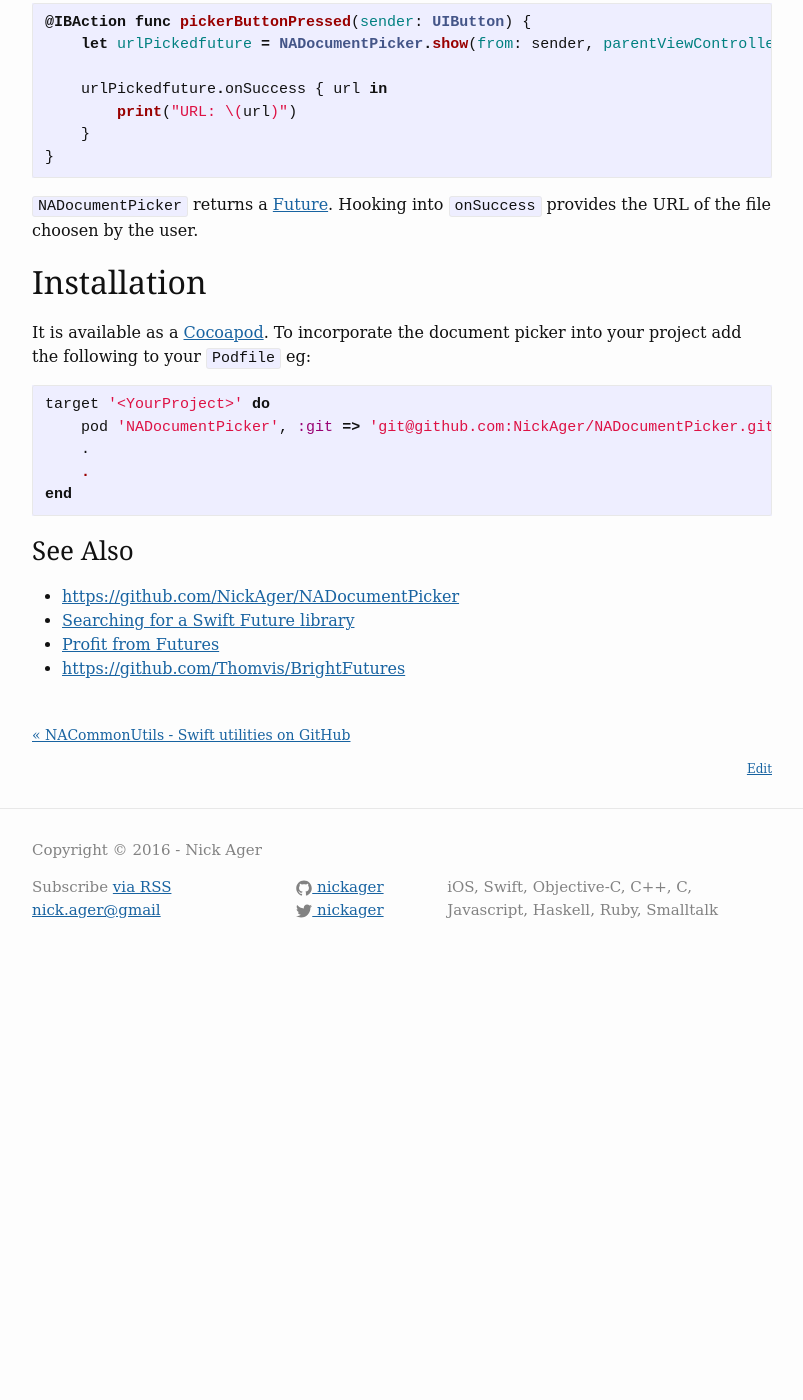
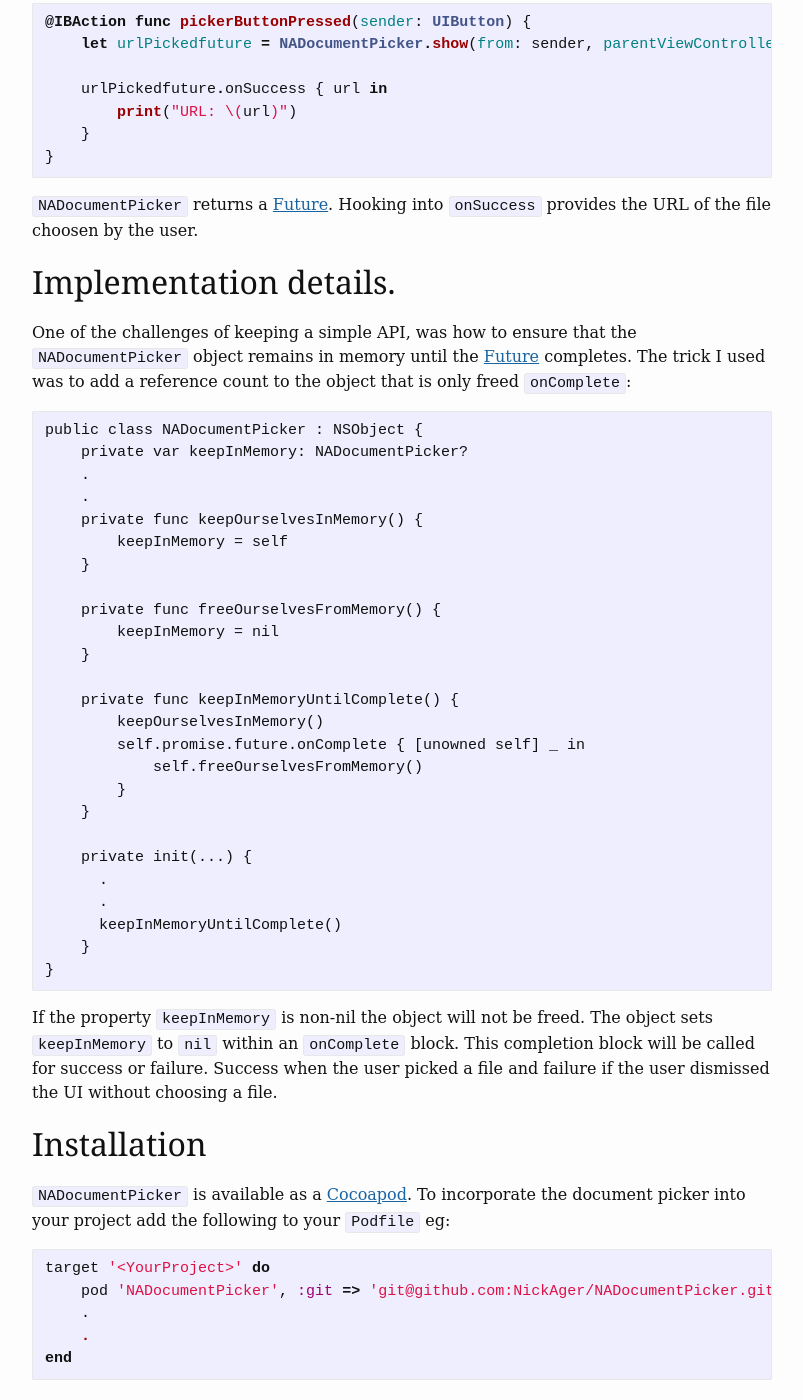
Before and after one commit to NickAger/nickager.github.io, a Jekyll site: the page built from _posts/2016-03-07-DocumentPicker.md, in a window 1280 px wide and 1400 px high, scrolled down 959 px. Shown: the whole window, without its empty margins (238-1041 px from the left). Built offline with Jekyll 4.4.1, drawn with Linux system fonts in a browser that asks for light colours; some web fonts are replaced; before the commit the page ends 1940 px from its top, so only the background shows below that.

Commit message:
details of memory management

````diff
--- a/_posts/2016-03-07-DocumentPicker.md
+++ b/_posts/2016-03-07-DocumentPicker.md
@@ -26,9 +26,43 @@ The component implements both [UIDocumentMenuDelegate](https://developer.apple.c
 
 `NADocumentPicker` returns a [Future](https://github.com/Thomvis/BrightFutures#examples). Hooking into `onSuccess` provides the URL of the file choosen by the user.
 
+## Implementation details.
+
+One of the challenges of keeping a simple API, was how to ensure that the `NADocumentPicker` object remains in memory until the [Future](https://github.com/Thomvis/BrightFutures#examples) completes. The trick I used was to add a reference count to the object that is only freed `onComplete`:
+
+```
+public class NADocumentPicker : NSObject {
+    private var keepInMemory: NADocumentPicker?
+    .
+    .
+    private func keepOurselvesInMemory() {
+        keepInMemory = self
+    }
+
+    private func freeOurselvesFromMemory() {
+        keepInMemory = nil
+    }
+
+    private func keepInMemoryUntilComplete() {
+        keepOurselvesInMemory()
+        self.promise.future.onComplete { [unowned self] _ in
+            self.freeOurselvesFromMemory()
+        }
+    }
+
+    private init(...) {
+      .
+      .
+      keepInMemoryUntilComplete()
+    }
+}
+```
+
+If the property `keepInMemory` is non-nil the object will not be freed. The object sets `keepInMemory` to `nil` within an `onComplete` block. This completion block will be called for success or failure. Success when the user picked a file and failure if the user dismissed the UI without choosing a file.
+
 ## Installation
 
-It is available as a [Cocoapod](https://cocoapods.org). To incorporate the document picker into your project add the following to your `Podfile` eg:
+`NADocumentPicker` is available as a [Cocoapod](https://cocoapods.org). To incorporate the document picker into your project add the following to your `Podfile` eg:
 
 ```ruby
 target '<YourProject>' do
````
